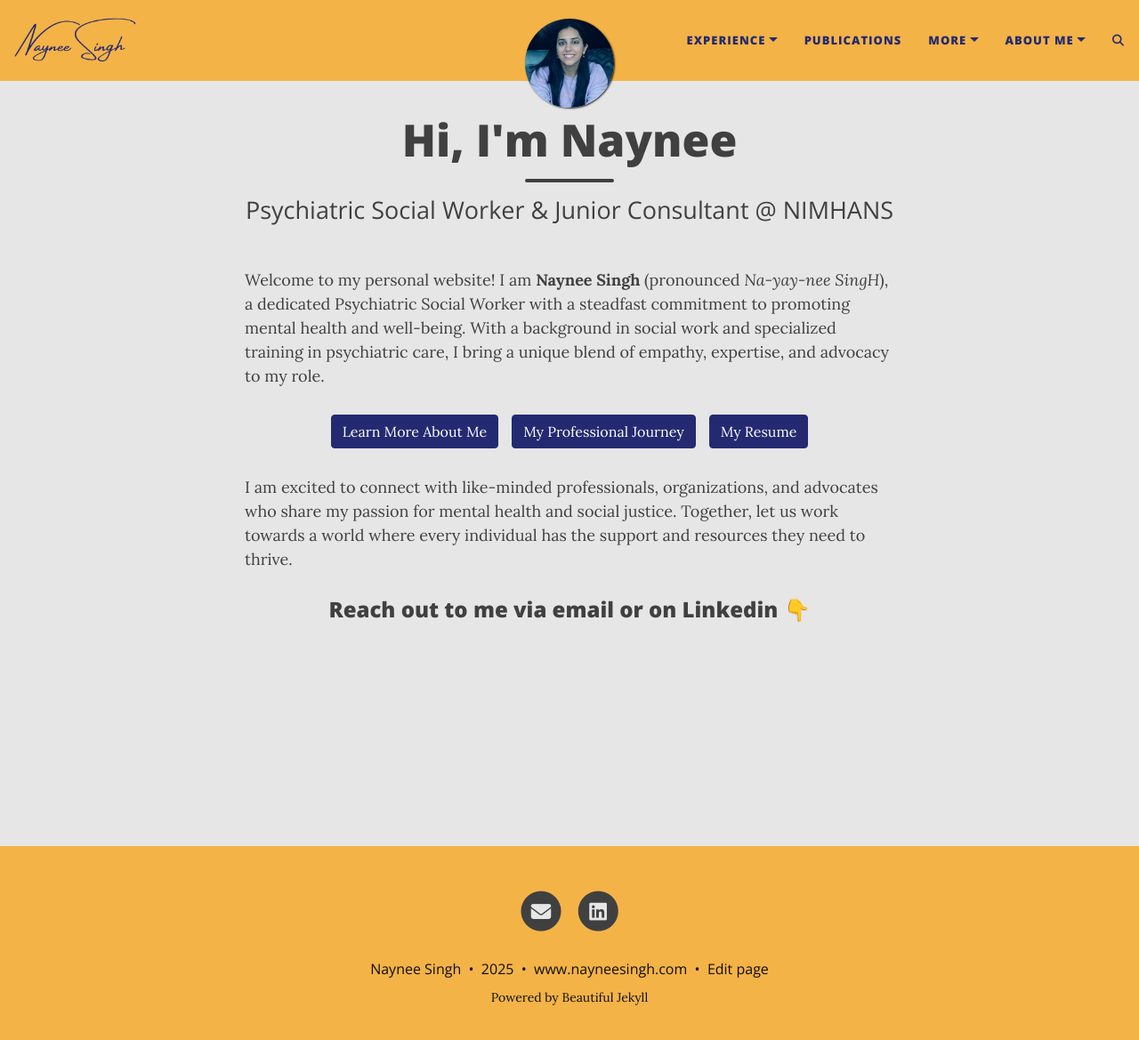
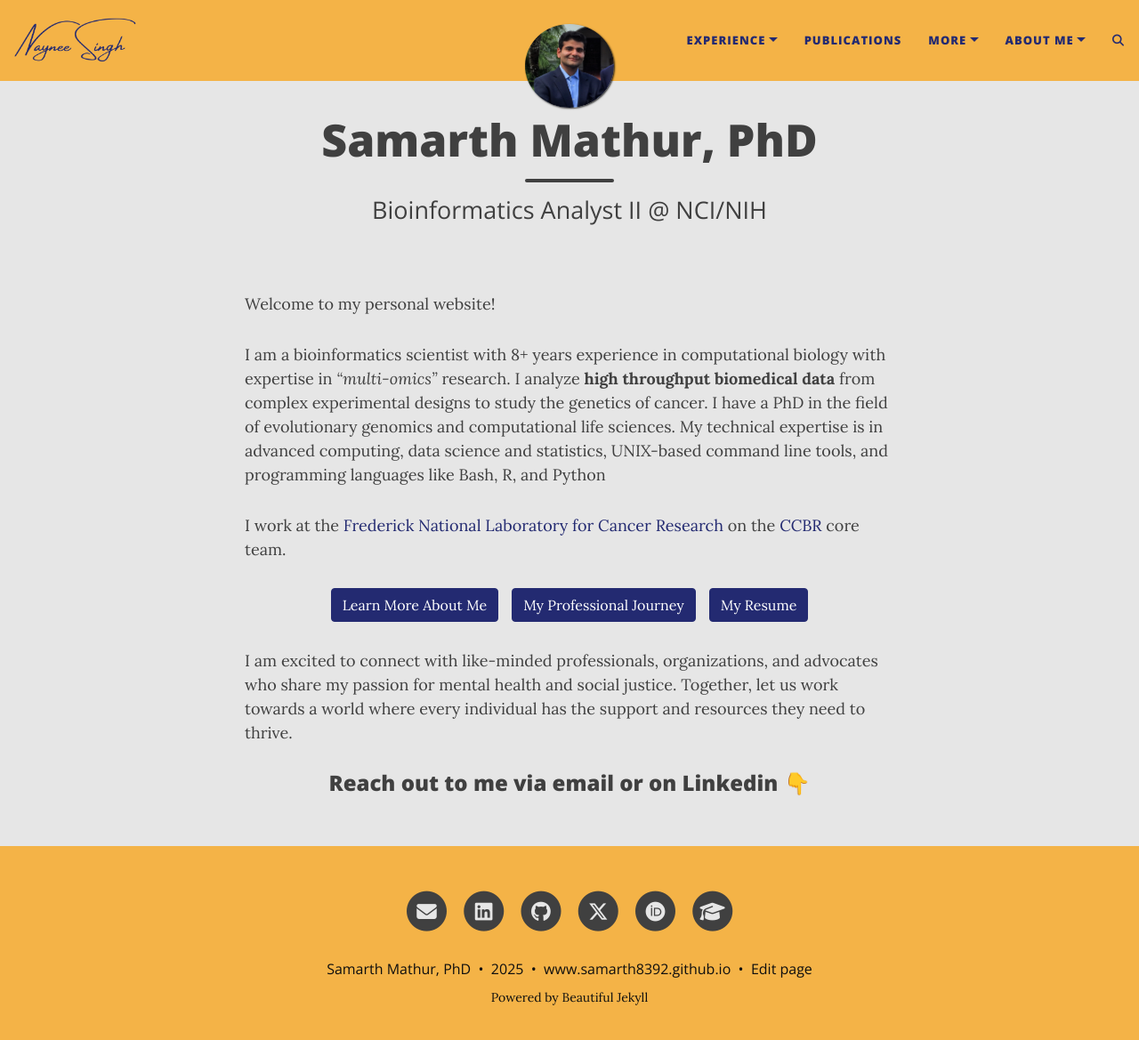
Before and after one commit to samarth8392/samarth8392.github.io, a Jekyll site: the page built from index.md, in a window 1280 px wide and 1182 px high. Shown: the top 1169 px of the window at 89% size. Built offline with Jekyll 4.4.1, drawn with Linux system fonts in a browser that asks for light colours; comment, search, counter and statistics services are not loaded.

Commit message:
updated landing page

```diff
--- a/_config.yml
+++ b/_config.yml
@@ -10,10 +10,10 @@
 ############################
 
 # Name of website
-title: Naynee Singh
-email: "nayneesingh1410@gmail.com"
+title: Samarth Mathur
+email: "samarth8392@gmail.com"
 # Your name to show in the footer
-author: Naynee Singh
+author: Samarth Mathur, PhD
 
 
 ###############################################
@@ -39,7 +39,7 @@ navbar-links:
 
 description: Personal website
 baseurl: "" # the subpath of your site, e.g. /blog
-url: "https://nayneesingh.com" # the base hostname & protocol for your site, e.g. http://example.com
+url: "https://samarth8392.github.io" # the base hostname & protocol for your site, e.g. http://example.com
 
 ################
 # --- Logo --- #
@@ -47,7 +47,7 @@ url: "https://nayneesingh.com" # the base hostname & protocol for your site, e.g
 
 # Image to show in the navigation bar - works best with a square image
 # Remove this parameter if you don't want an image in the navbar
-avatar: "/assets/img/avatar-icon.jpeg"
+avatar: "/assets/img/Mathur_S_1.JPG"
 
 # By default, the image is cut into a circle. You can disable this behaviour by setting 'round-avatar: false'
 round-avatar: true
@@ -65,10 +65,12 @@ title-img: "/assets/img/logo2.png"
 # You can change the order that they show up on the page by changing the order here.
 # Uncomment the links you want to show and add your information to each one.
 social-network-links:
-  email: "nayneesingh1410@gmail.com"
-  linkedin: "nayneesingh1410"
-  # github: daattali
-  # twitter: daattali
+  email: "samarth8392@gmail.com"
+  linkedin: "samarthmathurphd"
+  github: samarth8392
+  twitter: samarthphd
+  ORCID: 0000-0002-6446-5718
+  google-scholar: kL0KaxQAAAAJ&hl=en
   # patreon: DeanAttali
   # youtube: "@daattali"
   # whatsapp: 15551212
@@ -113,7 +115,7 @@ share-links-active:
 
 # How to display the link to your website in the footer
 # Remove this if you don't want a link in the footer
-url-pretty: "www.nayneesingh.com"
+url-pretty: "www.samarth8392.github.io"
 
 # Add the website title to the title of every page
 title-on-all-pages: true
--- a/index.md
+++ b/index.md
@@ -1,14 +1,18 @@
 ---
 layout: page
-title: Hi, I'm Naynee
-subtitle: Psychiatric Social Worker & Junior Consultant @ NIMHANS
+title: Samarth Mathur, PhD
+subtitle: Bioinformatics Analyst II @ NCI/NIH
 use-site-title: true
 css : "assets/css/justify-content.css"
 ---
 
+<br>
+Welcome to my personal website!
+<br>
 
+<p> I am a bioinformatics scientist with 8+ years experience in computational biology with expertise in <i>“multi-omics” </i>research. I analyze <strong>high throughput biomedical data</strong> from complex experimental designs to study the genetics of cancer. I have a PhD in the field of evolutionary genomics and computational life sciences. My technical expertise is in advanced computing, data science and statistics, UNIX-based command line tools, and programming languages like Bash, R, and Python </p>
 
-Welcome to my personal website! I am **Naynee Singh** (pronounced *Na-yay-nee SingH*), a dedicated Psychiatric Social Worker with a steadfast commitment to promoting mental health and well-being. With a background in social work and specialized training in psychiatric care, I bring a unique blend of empathy, expertise, and advocacy to my role.
+I work at the [Frederick National Laboratory for Cancer Research](https://frederick.cancer.gov) on the [CCBR](https://github.com/ccbr) core team.
 
 <div class="button-container">
     <div style="display: flex; justify-content: center; gap: 15px;">
```
Also changed, not shown: assets/img/Mathur_S_1.JPG (added), assets/img/avatar-icon.jpeg (deleted).
